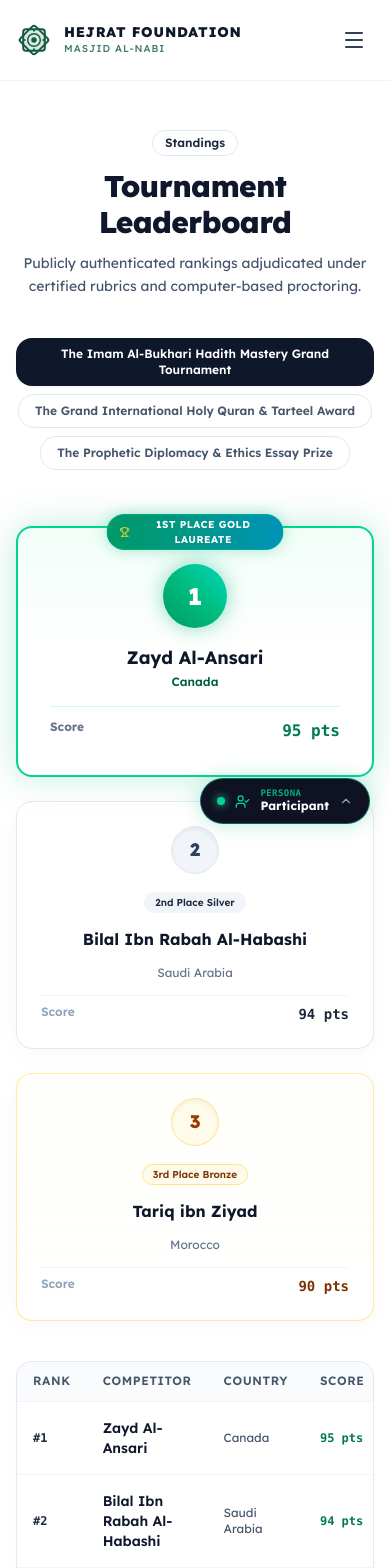
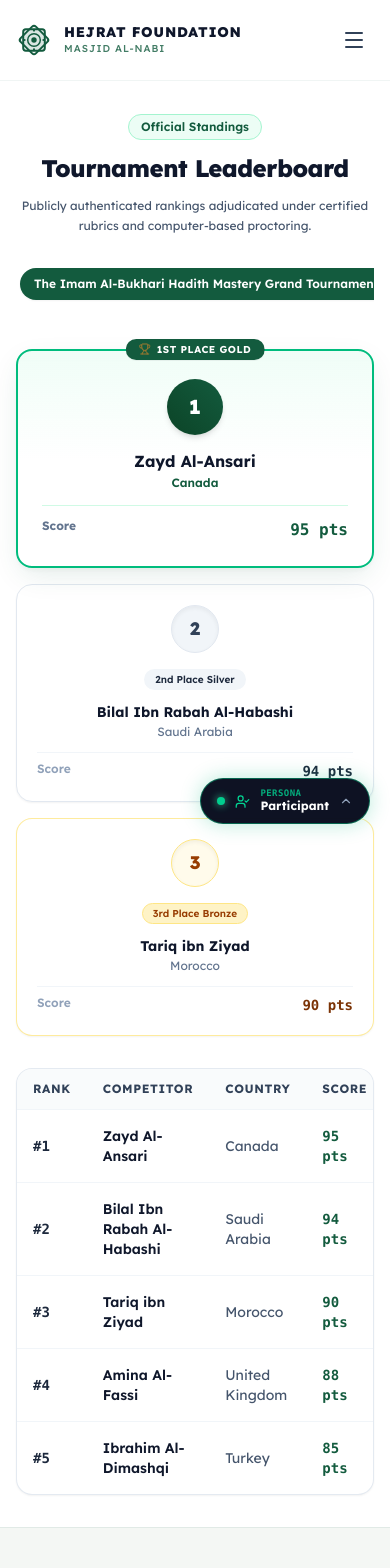
Before and after one commit to FuadTesfaye/ilmflow-state, a Next.js app: page /leaderboard in a window 390 px wide. Shown: the top 1568 px of the page. Built offline with nearby package versions, Linux system fonts and the light colour scheme.

Commit message:
perf: lazy-load modals on homepage and overhaul mobile responsiveness on schedule and leaderboard

```diff
--- a/src/app/leaderboard/page.tsx
+++ b/src/app/leaderboard/page.tsx
@@ -2,10 +2,10 @@
 
 import React, { useState } from 'react';
 import { useApp } from '../../context/AppContext';
-import { Card, CardHeader, CardTitle, CardDescription, CardContent } from '../../components/ui/card';
+import { Card } from '../../components/ui/card';
 import { Badge } from '../../components/ui/badge';
 import { Table, TableHeader, TableRow, TableHead, TableBody, TableCell } from '../../components/ui/table';
-import { Trophy } from 'lucide-react';
+import { Trophy, Clock, Medal } from 'lucide-react';
 
 export default function LeaderboardPage() {
   const { competitions } = useApp();
@@ -20,86 +20,92 @@ export default function LeaderboardPage() {
   ];
 
   return (
-    <div className="min-h-screen py-12 px-4 sm:px-6 lg:px-8 max-w-7xl mx-auto space-y-10 text-slate-900">
+    <div className="page-enter min-h-screen py-8 sm:py-12 px-4 sm:px-6 lg:px-8 max-w-7xl mx-auto space-y-8 sm:space-y-10 text-slate-900">
       {/* Header */}
       <div className="text-center max-w-3xl mx-auto space-y-3">
-        <Badge variant="outline" className="text-xs font-semibold px-3 py-1">
-          Standings
+        <Badge variant="outline" className="text-xs font-semibold px-3 py-1 text-[#135B3E] border-emerald-200 bg-emerald-50">
+          Official Standings
         </Badge>
-        <h1 className="text-3xl sm:text-5xl font-extrabold tracking-tight text-slate-900">
+        <h1 className="text-2xl sm:text-4xl lg:text-5xl font-extrabold tracking-tight text-slate-900">
           Tournament Leaderboard
         </h1>
-        <p className="text-sm sm:text-base text-slate-600 leading-relaxed">
+        <p className="text-xs sm:text-sm md:text-base text-slate-600 leading-relaxed max-w-xl mx-auto">
           Publicly authenticated rankings adjudicated under certified rubrics and computer-based proctoring.
         </p>
       </div>
 
-      {/* Competition Tabs */}
-      <div className="flex flex-wrap items-center justify-center gap-2">
+      {/* Competition Tabs (Smooth Horizontal Scroll on Mobile) */}
+      <div className="w-full overflow-x-auto hide-scrollbar pb-2">
+        <div className="flex items-center sm:justify-center gap-2 min-w-max px-1">
           {competitions.map((c) => (
             <button
               key={c.id}
               onClick={() => setSelectedCompId(c.id)}
-            className={`px-4 py-2 rounded-xl text-xs font-semibold transition-all cursor-pointer ${
+              className={`px-3.5 py-2 rounded-xl text-xs font-semibold transition-all cursor-pointer whitespace-nowrap ${
                 selectedCompId === c.id
-                ? 'bg-slate-900 text-white shadow-xs'
-                : 'bg-white text-slate-600 border border-slate-200 hover:text-slate-900'
+                  ? 'bg-[#135B3E] text-white shadow-xs'
+                  : 'bg-white text-slate-600 border border-slate-200 hover:text-slate-900 hover:border-slate-300'
               }`}
             >
               {c.title}
             </button>
           ))}
         </div>
+      </div>
 
       {/* Podium Cards */}
-      <div className="grid grid-cols-1 md:grid-cols-3 gap-6 items-end pt-4">
+      <div className="grid grid-cols-1 md:grid-cols-3 gap-4 sm:gap-6 items-end pt-2">
         {/* Rank 2 (Silver) */}
-        <Card className="order-2 md:order-1 p-6 text-center space-y-3.5 border-slate-200 hover:border-slate-300 shadow-[0_4px_20px_rgba(0,0,0,0.03)] hover:shadow-[0_0_20px_rgba(148,163,184,0.2)] transition-all">
+        <Card className="order-2 md:order-1 p-5 sm:p-6 text-center space-y-3 bg-white border-slate-200 shadow-xs">
           <div className="w-12 h-12 rounded-full bg-slate-100 text-slate-700 font-extrabold mx-auto flex items-center justify-center text-lg shadow-inner border border-slate-200">
             2
           </div>
           <Badge variant="secondary" className="text-[10px] font-semibold">
             2nd Place Silver
           </Badge>
-          <h3 className="text-base font-bold text-slate-900">{mockLeaderboard[1].name}</h3>
-          <p className="text-xs text-slate-500">{mockLeaderboard[1].country}</p>
+          <div>
+            <h3 className="text-sm sm:text-base font-bold text-slate-900">{mockLeaderboard[1].name}</h3>
+            <p className="text-xs text-slate-500 mt-0.5">{mockLeaderboard[1].country}</p>
+          </div>
           <div className="pt-2 border-t border-slate-100 flex justify-between text-xs font-semibold">
             <span className="text-slate-400">Score</span>
             <span className="text-slate-800 font-mono text-sm">{mockLeaderboard[1].score} pts</span>
           </div>
         </Card>
 
-        {/* Rank 1 (Gold Laureate with Neon Emerald Glow) */}
-        <Card className="order-1 md:order-2 p-8 border-2 border-emerald-400 bg-gradient-to-b from-emerald-50/70 via-white to-white shadow-[0_0_35px_rgba(16,185,129,0.25)] rounded-2xl text-center space-y-4 relative transform md:-translate-y-2 transition-all">
+        {/* Rank 1 (Gold Laureate with Sanctuary Emerald & Antique Gold) */}
+        <Card className="order-1 md:order-2 p-6 sm:p-8 border-2 border-emerald-500 bg-gradient-to-b from-emerald-50/80 via-white to-white shadow-sanctuary rounded-2xl text-center space-y-3.5 relative transform md:-translate-y-2">
           <div className="absolute -top-3.5 left-1/2 -translate-x-1/2">
-            <Badge variant="gradient" className="text-[10px] gap-1.5 py-0.5 px-3 font-bold uppercase tracking-wider">
-              <Trophy size={12} className="text-amber-300" />
-              <span>1st Place Gold Laureate</span>
+            <Badge className="text-[10px] gap-1.5 py-0.5 px-3 font-bold uppercase tracking-wider bg-[#135B3E] text-white">
+              <Trophy size={12} className="text-[#9E782F]" />
+              <span>1st Place Gold</span>
             </Badge>
           </div>
-          <div className="w-16 h-16 rounded-full bg-gradient-to-tr from-emerald-600 via-emerald-500 to-teal-400 text-white font-extrabold mx-auto flex items-center justify-center text-2xl shadow-[0_0_20px_rgba(16,185,129,0.5)] mt-1">
+          <div className="w-14 h-14 sm:w-16 sm:h-16 rounded-full bg-gradient-to-tr from-[#0c4427] to-[#135b3e] text-white font-extrabold mx-auto flex items-center justify-center text-xl sm:text-2xl shadow-md mt-1">
             1
           </div>
           <div>
-            <h3 className="text-lg font-bold text-slate-900">{mockLeaderboard[0].name}</h3>
-            <p className="text-xs text-emerald-800 font-semibold mt-0.5">{mockLeaderboard[0].country}</p>
+            <h3 className="text-base sm:text-lg font-bold text-slate-900">{mockLeaderboard[0].name}</h3>
+            <p className="text-xs text-[#135B3E] font-semibold mt-0.5">{mockLeaderboard[0].country}</p>
           </div>
           <div className="pt-3 border-t border-emerald-100 flex justify-between text-xs font-bold">
             <span className="text-slate-500">Score</span>
-            <span className="text-emerald-700 font-mono text-base">{mockLeaderboard[0].score} pts</span>
+            <span className="text-[#135B3E] font-mono text-base">{mockLeaderboard[0].score} pts</span>
           </div>
         </Card>
 
         {/* Rank 3 (Bronze) */}
-        <Card className="order-3 p-6 text-center space-y-3.5 border-amber-200/80 bg-gradient-to-b from-amber-50/20 to-white hover:border-amber-300 shadow-[0_4px_20px_rgba(0,0,0,0.03)] hover:shadow-[0_0_20px_rgba(245,158,11,0.2)] transition-all">
+        <Card className="order-3 p-5 sm:p-6 text-center space-y-3 bg-white border-amber-200/80 shadow-xs">
           <div className="w-12 h-12 rounded-full bg-amber-50 text-amber-800 font-extrabold mx-auto flex items-center justify-center text-lg border border-amber-200 shadow-inner">
             3
           </div>
-          <Badge variant="warning" className="text-[10px] font-semibold">
+          <Badge variant="warning" className="text-[10px] font-semibold text-amber-800 bg-amber-100">
             3rd Place Bronze
           </Badge>
-          <h3 className="text-base font-bold text-slate-900">{mockLeaderboard[2].name}</h3>
-          <p className="text-xs text-slate-500">{mockLeaderboard[2].country}</p>
+          <div>
+            <h3 className="text-sm sm:text-base font-bold text-slate-900">{mockLeaderboard[2].name}</h3>
+            <p className="text-xs text-slate-500 mt-0.5">{mockLeaderboard[2].country}</p>
+          </div>
           <div className="pt-2 border-t border-slate-100 flex justify-between text-xs font-semibold">
             <span className="text-slate-400">Score</span>
             <span className="text-amber-900 font-mono text-sm">{mockLeaderboard[2].score} pts</span>
@@ -107,29 +113,33 @@ export default function LeaderboardPage() {
         </Card>
       </div>
 
-      {/* Full Leaderboard Table */}
-      <Card className="overflow-hidden">
+      {/* Full Leaderboard Table (Responsive Horizontal Scroll) */}
+      <Card className="overflow-hidden bg-white border-slate-200/90 shadow-xs">
+        <div className="overflow-x-auto">
           <Table>
-          <TableHeader>
+            <TableHeader className="bg-slate-50/80">
               <TableRow>
-              <TableHead>Rank</TableHead>
-              <TableHead>Competitor</TableHead>
-              <TableHead>Country</TableHead>
-              <TableHead>Score</TableHead>
-              <TableHead>Duration</TableHead>
-              <TableHead className="text-right">Award</TableHead>
+                <TableHead className="text-xs font-bold text-slate-700">Rank</TableHead>
+                <TableHead className="text-xs font-bold text-slate-700">Competitor</TableHead>
+                <TableHead className="text-xs font-bold text-slate-700">Country</TableHead>
+                <TableHead className="text-xs font-bold text-slate-700">Score</TableHead>
+                <TableHead className="text-xs font-bold text-slate-700 hidden sm:table-cell">Duration</TableHead>
+                <TableHead className="text-xs font-bold text-slate-700 text-right">Award</TableHead>
               </TableRow>
             </TableHeader>
-          <TableBody>
+            <TableBody className="divide-y divide-slate-100 text-xs">
               {mockLeaderboard.map((entry) => (
-              <TableRow key={entry.rank}>
-                <TableCell className="font-mono font-bold text-xs">#{entry.rank}</TableCell>
+                <TableRow key={entry.rank} className="hover:bg-slate-50/60">
+                  <TableCell className="font-mono font-bold">#{entry.rank}</TableCell>
                   <TableCell className="font-semibold text-slate-900">{entry.name}</TableCell>
-                <TableCell className="text-slate-600 text-xs">{entry.country}</TableCell>
-                <TableCell className="font-bold text-emerald-700 font-mono text-xs">{entry.score} pts</TableCell>
-                <TableCell className="text-slate-400 font-mono text-xs">{entry.time}</TableCell>
+                  <TableCell className="text-slate-600">{entry.country}</TableCell>
+                  <TableCell className="font-bold text-[#135B3E] font-mono">{entry.score} pts</TableCell>
+                  <TableCell className="text-slate-400 font-mono hidden sm:table-cell">{entry.time}</TableCell>
                   <TableCell className="text-right">
-                  <Badge variant={entry.rank === 1 ? 'default' : entry.rank <= 3 ? 'warning' : 'secondary'} className="text-[10px]">
+                    <Badge
+                      variant={entry.rank === 1 ? 'default' : entry.rank <= 3 ? 'warning' : 'secondary'}
+                      className="text-[10px]"
+                    >
                       {entry.badge}
                     </Badge>
                   </TableCell>
@@ -137,6 +147,7 @@ export default function LeaderboardPage() {
               ))}
             </TableBody>
           </Table>
+        </div>
       </Card>
     </div>
   );
--- a/src/app/page.tsx
+++ b/src/app/page.tsx
@@ -2,8 +2,14 @@
 
 import React, { useState, useEffect } from 'react';
 import Link from 'next/link';
+import dynamic from 'next/dynamic';
 import { useApp } from '../context/AppContext';
-import { FlowRegistrationModal } from '../components/registration/FlowRegistrationModal';
+
+const FlowRegistrationModal = dynamic(
+  () => import('../components/registration/FlowRegistrationModal').then((mod) => mod.FlowRegistrationModal),
+  { ssr: false }
+);
+
 import { IslamicShaderBackground, ShaderVariant } from '../components/shaders/IslamicShaderBackground';
 import {
   ArabicCalligraphyGutter,
@@ -224,7 +230,7 @@ export default function HomePage() {
   const currentQuote = quotes[quoteSlide];
 
   return (
-    <div className="relative w-full overflow-hidden text-slate-800 font-sans min-h-screen">
+    <div className="page-enter relative w-full overflow-hidden text-slate-800 font-sans min-h-screen">
       {/* Skip to Main Content Link for Keyboard and Screen-Reader Accessibility */}
       <a
         href="#main-content"
```
Also changed, not shown: src/app/schedule/page.tsx (+34 -22 lines). Lines whose indentation alone changed are shown as unchanged.
